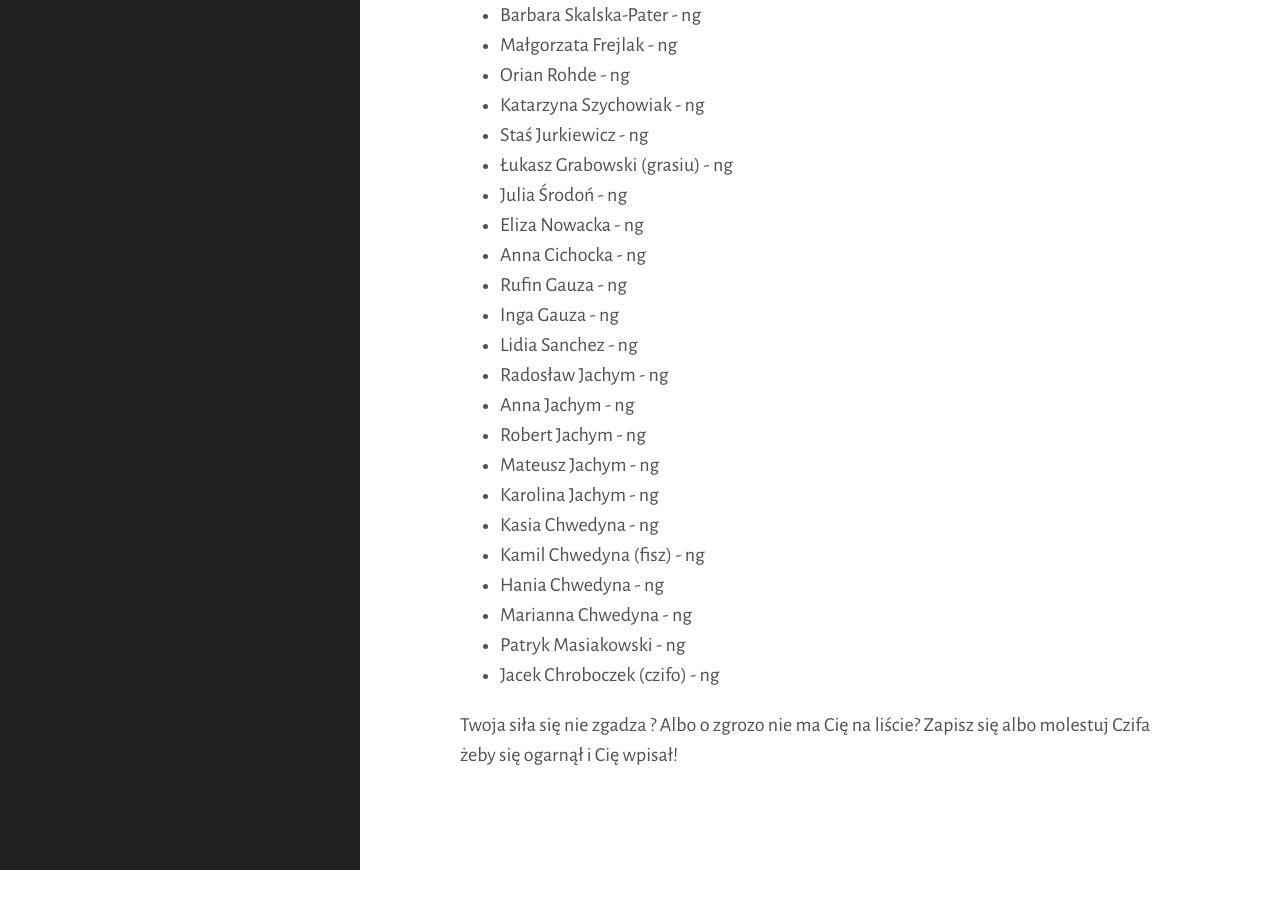
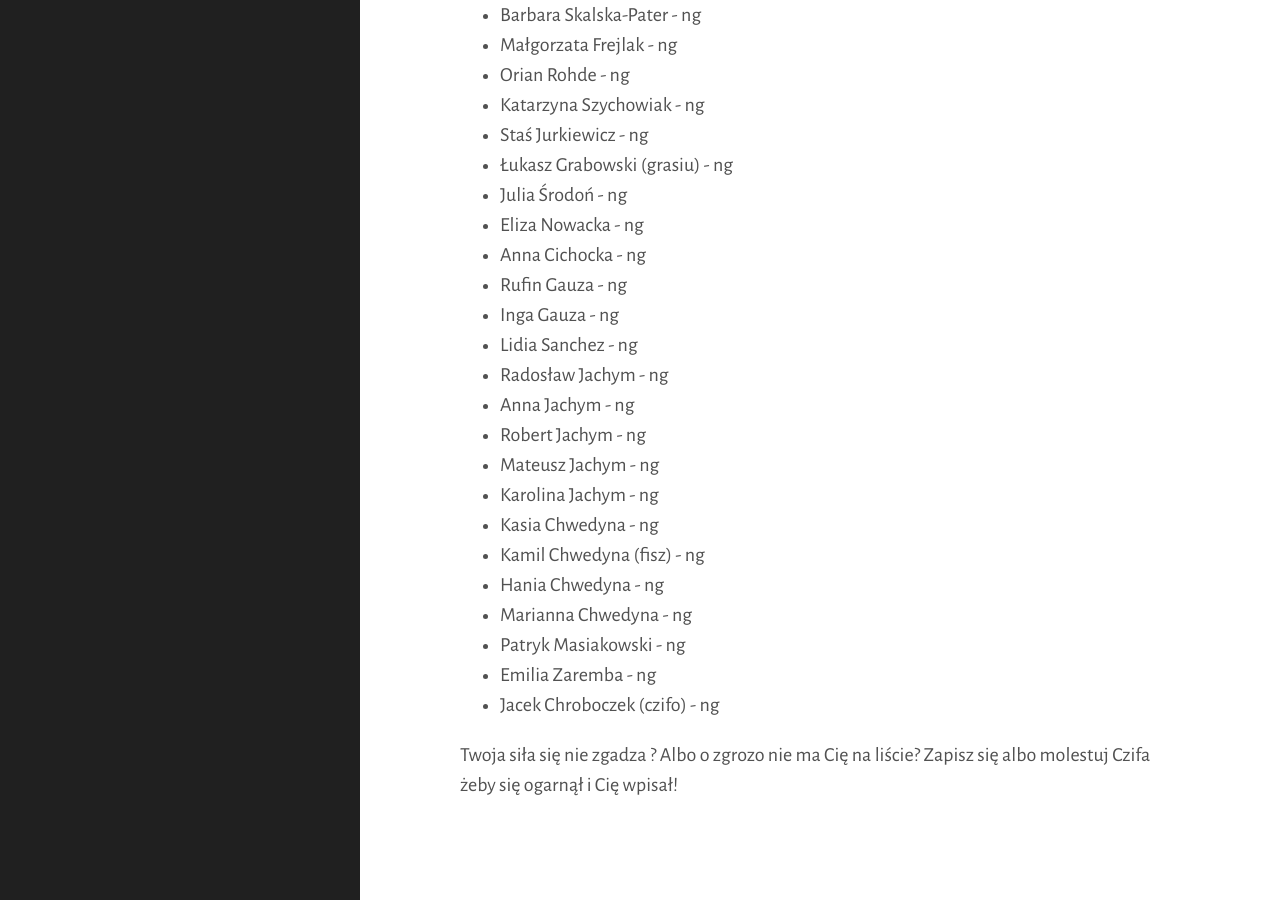
Before and after one commit to tasuki/lsg, a Jekyll site: the page built from zarejestrowani.md, in a window 1280 px wide and 900 px high, scrolled down 2650 px. Built offline with Jekyll 4.4.1, drawn with Linux system fonts in a browser that asks for light colours; nearby versions of some CDN libraries; before the commit the page ends 3520 px from its top, so only the background shows below that.

Commit message:
Update zarejestrowani.md

```diff
--- a/zarejestrowani.md
+++ b/zarejestrowani.md
@@ -112,6 +112,7 @@ Zarejestrowani uczestnicy (mniej więcej wg siły):
 - Hania Chwedyna - ng
 - Marianna Chwedyna - ng
 - Patryk Masiakowski - ng
+- Emilia Zaremba - ng
 - Jacek Chroboczek (czifo) - ng
 
 
```
